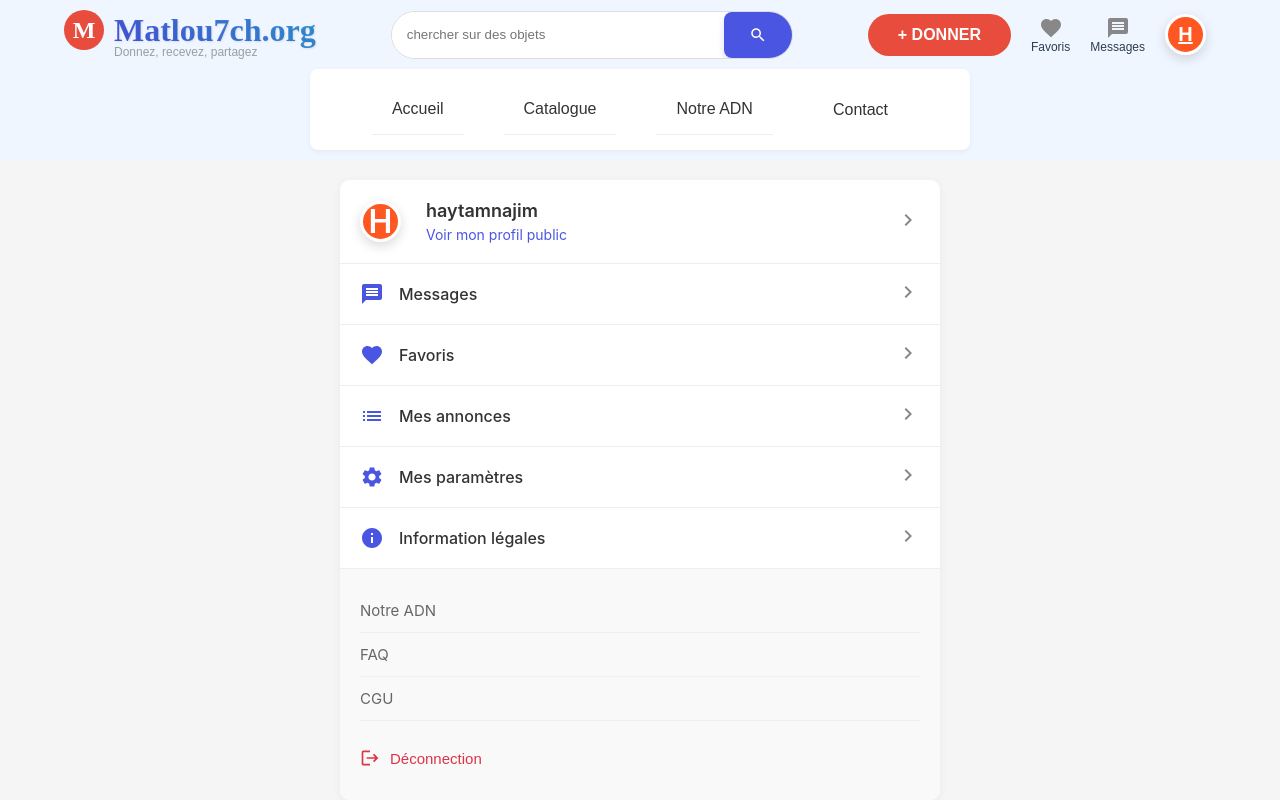
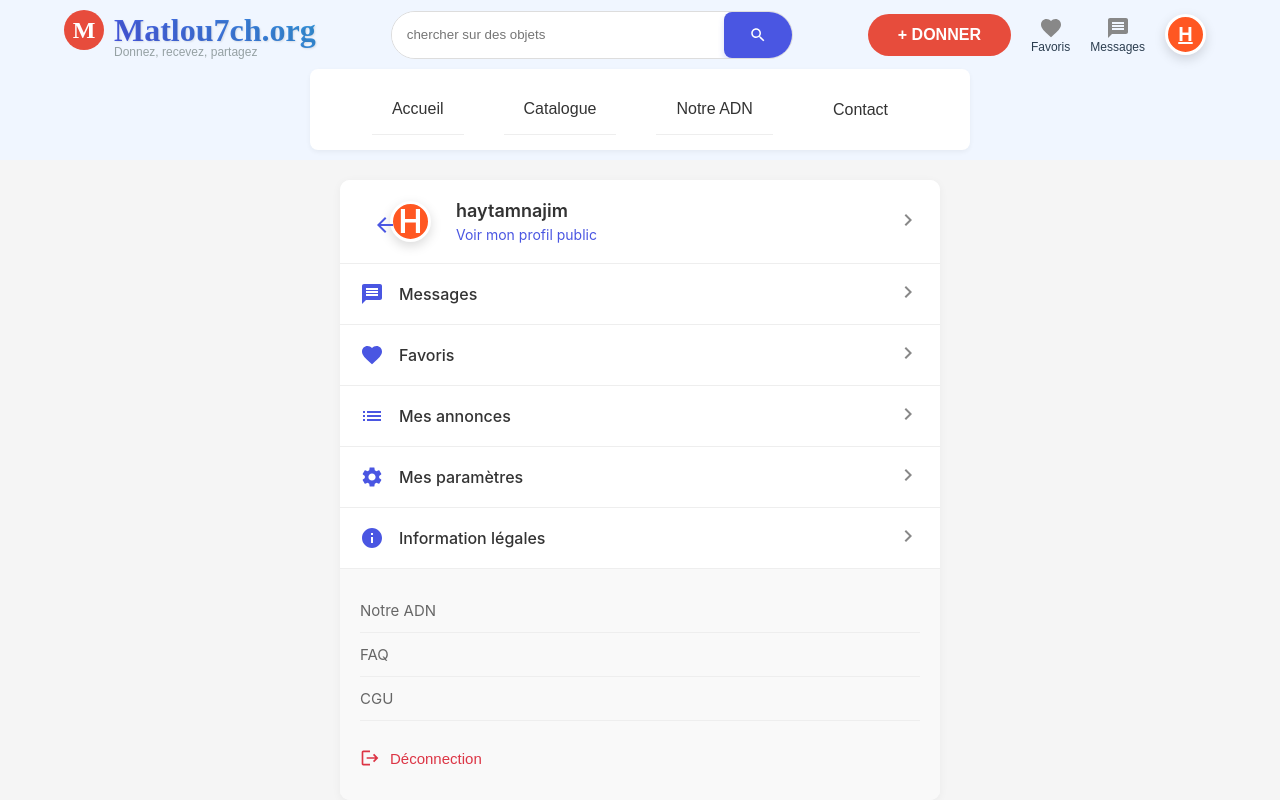
Before and after one commit to haytamnajim/matlou7ch-app, a React (Create React App) app: page /profile in a window 1280 px wide. Shown: the top 800 px of the page. Built offline with nearby package versions, Linux system fonts and the light colour scheme; sample sign-in values are in the browser's storage.

Commit message:
Ajouter un bouton de retour sur la page de profil : inclure un lien vers la page d'accueil avec un style amélioré et une animation au survol.

```diff
--- a/src/pages/Profile.css
+++ b/src/pages/Profile.css
@@ -19,10 +19,28 @@
   padding: 20px;
   background-color: white;
   border-bottom: 1px solid #eee;
+  position: relative;
+}
+
+.back-button {
+  position: absolute;
+  left: 20px;
+  top: 20px;
+  display: flex;
+  align-items: center;
+  justify-content: center;
+  color: #333;
+  text-decoration: none;
+  transition: transform 0.2s ease;
+}
+
+.back-button:hover {
+  transform: translateX(-3px);
 }
 
 .avatar-container {
   margin-right: 15px;
+  margin-left: 30px; /* Ajouté pour laisser de l'espace pour le bouton retour */
 }
 
 .user-avatar {
--- a/src/pages/Profile.jsx
+++ b/src/pages/Profile.jsx
@@ -7,6 +7,12 @@ function Profile() {
     <div className="profile-page">
       <div className="profile-container">
         <div className="profile-header">
+          <Link to="/" className="back-button">
+            <svg xmlns="http://www.w3.org/2000/svg" viewBox="0 0 24 24" fill="#333" width="24px" height="24px">
+              <path d="M0 0h24v24H0z" fill="none"/>
+              <path d="M20 11H7.83l5.59-5.59L12 4l-8 8 8 8 1.41-1.41L7.83 13H20v-2z"/>
+            </svg>
+          </Link>
           <div className="avatar-container">
             <div className="user-avatar">H</div>
           </div>
```
